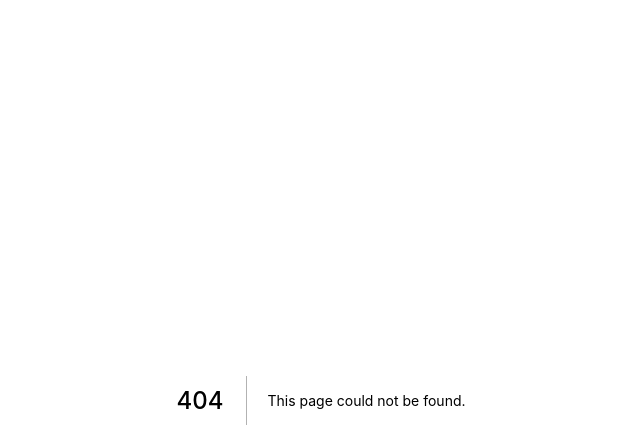
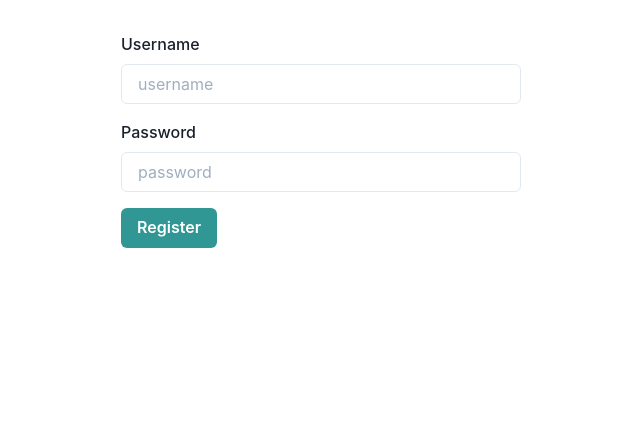
Before and after one commit to alehuer07/the-wizard, a Next.js app in the folder thewizard-web/: page /register in a window 1280 px wide. Before the commit this address had no page. Shown: the top 448 px of the page, without its empty margins (319-959 px from the left). Built offline with nearby package versions, Linux system fonts and the light colour scheme.

Commit message:
add a register page with 2 custom component input fields

```diff
--- a/thewizard-web/package.json
+++ b/thewizard-web/package.json
@@ -10,6 +10,7 @@
     "@chakra-ui/react": "^1.4.2",
     "@emotion/react": "^11.0.0",
     "@emotion/styled": "^11.0.0",
+    "formik": "^2.2.9",
     "framer-motion": "^4.0.3",
     "next": "latest",
     "react": "^17.0.2",
--- /dev/null
+++ b/thewizard-web/src/components/InputField.tsx
@@ -0,0 +1,28 @@
+import {
+  FormControl,
+  FormLabel,
+  Input,
+  FormErrorMessage,
+} from "@chakra-ui/react";
+import { FieldInputProps, FieldMetaProps, useField } from "formik";
+import React, { InputHTMLAttributes } from "react";
+
+type InputFieldProps = InputHTMLAttributes<HTMLInputElement> & {
+  label: string;
+  name: string;
+};
+
+export const InputField: React.FC<InputFieldProps> = ({
+  label,
+  size: _,
+  ...props
+}) => {
+  const [field, { error }] = useField(props);
+  return (
+    <FormControl isInvalid={!!error}>
+      <FormLabel htmlFor={field.name}>{label}</FormLabel>
+      <Input {...field} {...props} id={field.name} />
+      {error ? <FormErrorMessage>{error}</FormErrorMessage> : null}
+    </FormControl>
+  );
+};
--- /dev/null
+++ b/thewizard-web/src/components/Wrapper.tsx
@@ -0,0 +1,22 @@
+import { Box } from "@chakra-ui/react";
+import React from "react";
+
+interface WrapperProps {
+  variant?: "small" | "regular";
+}
+
+export const Wrapper: React.FC<WrapperProps> = ({
+  children,
+  variant = "regular",
+}) => {
+  return (
+    <Box
+      mt={8}
+      mx="auto"
+      maxW={variant === "regular" ? "800px" : "400px"}
+      w="100%"
+    >
+      {children}
+    </Box>
+  );
+};
--- /dev/null
+++ b/thewizard-web/src/pages/register.tsx
@@ -0,0 +1,53 @@
+import {
+  FormControl,
+  FormLabel,
+  Input,
+  FormErrorMessage,
+  Box,
+  Button,
+} from "@chakra-ui/react";
+import { Form, Formik } from "formik";
+import React from "react";
+import { InputField } from "../components/InputField";
+import { Wrapper } from "../components/Wrapper";
+
+interface registerProps {}
+
+export const Register: React.FC<registerProps> = ({}) => {
+  return (
+    <Wrapper variant="small">
+      <Formik
+        initialValues={{ username: "", password: "" }}
+        onSubmit={(values) => console.log(values)}
+      >
+        {({ isSubmitting }) => (
+          <Form>
+            <InputField
+              name="username"
+              placeholder="username"
+              label="Username"
+            />
+            <Box mt={4}>
+              <InputField
+                name="password"
+                placeholder="password"
+                label="Password"
+                type="password"
+              />
+            </Box>
+            <Button
+              mt={4}
+              type="submit"
+              isLoading={isSubmitting}
+              colorScheme="teal"
+            >
+              Register
+            </Button>
+          </Form>
+        )}
+      </Formik>
+    </Wrapper>
+  );
+};
+
+export default Register;
```
Also changed, not shown: 1 other file (tests, documents, lock files or other folders).
